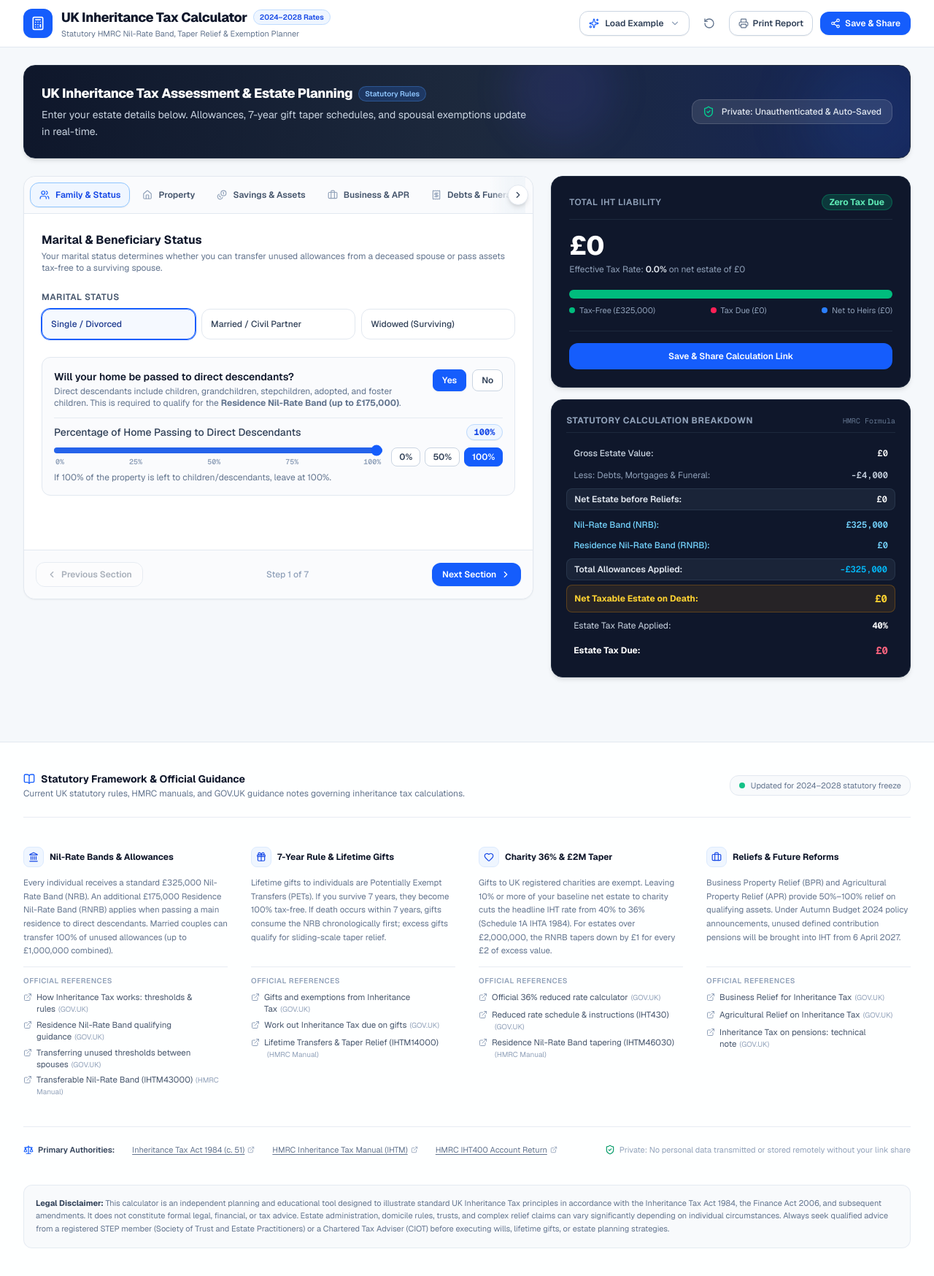
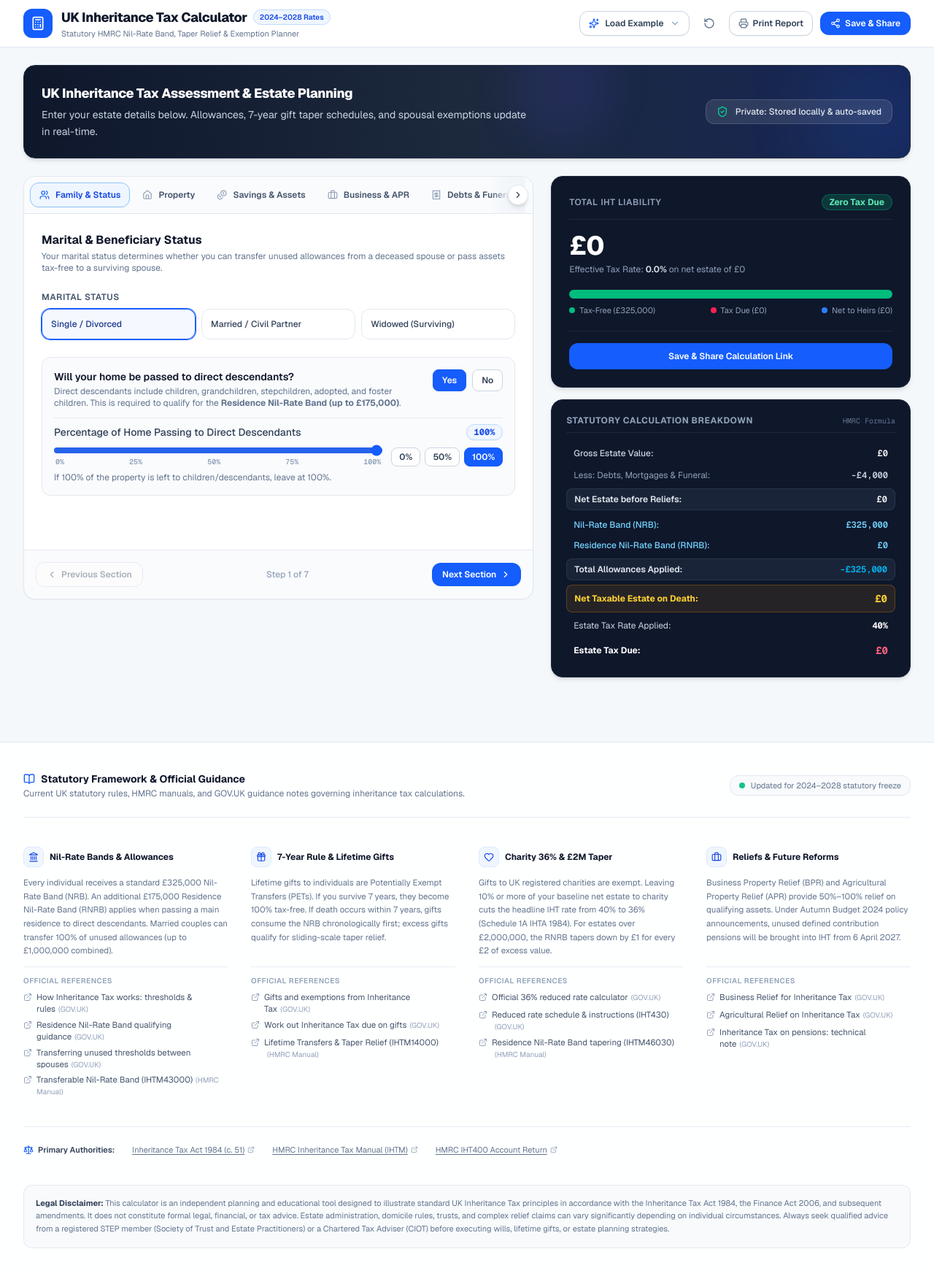
Before and after one commit to stuntbaboon/iht-calculator, a Next.js app: page / in a window 1280 px wide. Shown: the whole page at 73% size. Built offline with nearby package versions, Linux system fonts and the light colour scheme.

Commit message:
feat[header]: Optimise content

```diff
--- a/app/page.tsx
+++ b/app/page.tsx
@@ -43,21 +43,16 @@ export default function HomePage() {
 
           <div className="relative z-10 flex flex-col sm:flex-row sm:items-center justify-between gap-4">
             <div className="space-y-1 max-w-2xl">
-              <div className="flex items-center gap-2 flex-wrap">
-                <h2 className="text-base sm:text-lg font-extrabold tracking-tight text-white">
-                  UK Inheritance Tax Assessment & Estate Planning
-                </h2>
-                <span className="inline-flex items-center px-2 py-0.5 rounded-full text-[10px] font-semibold bg-blue-500/20 text-blue-300 border border-blue-400/30">
-                  Statutory Rules
-                </span>
-              </div>
+              <h2 className="text-base sm:text-lg font-extrabold tracking-tight text-white">
+                UK Inheritance Tax Assessment & Estate Planning
+              </h2>
               <p className="text-xs sm:text-sm text-slate-300 leading-relaxed">
                 Enter your estate details below. Allowances, 7-year gift taper schedules, and spousal exemptions update in real-time.
               </p>
             </div>
             <div className="flex items-center gap-2.5 self-start sm:self-auto text-xs text-slate-200 bg-white/10 backdrop-blur-xs px-3.5 py-2 rounded-xl border border-white/15 shadow-2xs shrink-0">
               <ShieldCheck className="w-4 h-4 text-emerald-400 shrink-0" />
-              <span className="font-medium">Private: Unauthenticated & Auto-Saved</span>
+              <span className="font-medium">Private: Stored locally & auto-saved</span>
             </div>
           </div>
         </div>
--- a/components/Footer.tsx
+++ b/components/Footer.tsx
@@ -2,7 +2,6 @@ import React from 'react';
 import {
   BookOpen,
   ExternalLink,
-  ShieldCheck,
   Landmark,
   Gift,
   Heart,
@@ -232,11 +231,6 @@ export function Footer() {
               <ExternalLink className="w-2.5 h-2.5 text-slate-400" />
             </a>
           </div>
-
-          <div className="flex items-center gap-1.5 text-slate-400 text-[11px]">
-            <ShieldCheck className="w-3.5 h-3.5 text-emerald-600 shrink-0" />
-            <span>Private: No personal data transmitted or stored remotely without your link share</span>
-          </div>
         </div>
 
         {/* Legal Disclaimer */}
```
